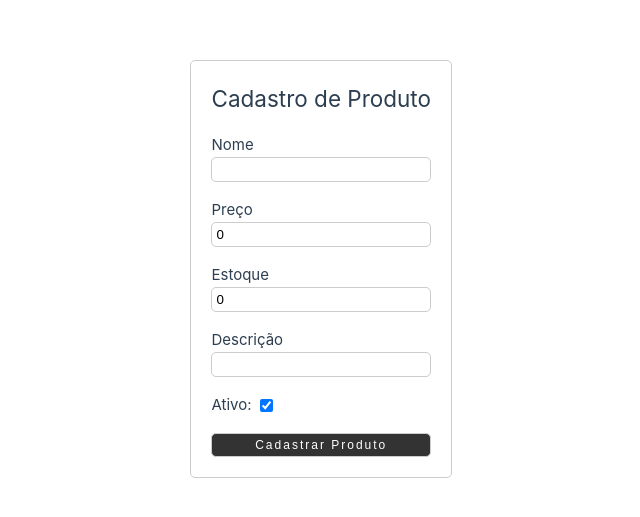
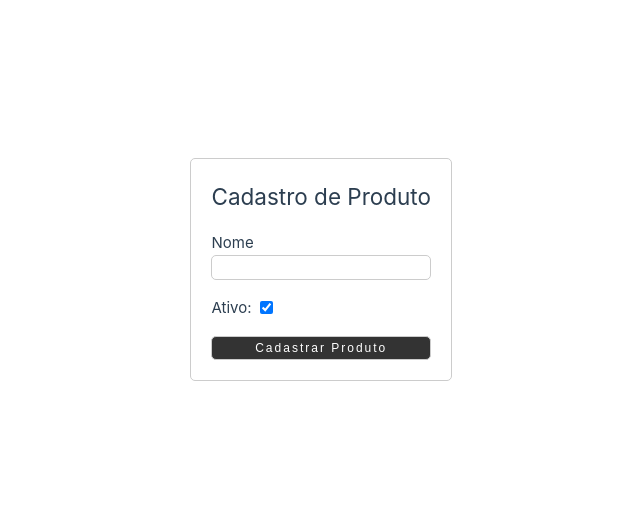
Before and after one commit to victorbeppler/App-Client-Management, a Vue app: page /register-product in a window 1280 px wide. Shown: the part 131-648 px from the top of the page, without its empty margins (188-828 px from the left). Built offline with nearby package versions, Linux system fonts and the light colour scheme.

Commit message:
:sparkles: removed fields

```diff
--- a/src/views/product/RegisterProductView.vue
+++ b/src/views/product/RegisterProductView.vue
@@ -5,18 +5,6 @@
       <div class="field">
         <label for="productName">Nome</label>
         <input id="productName" v-model="product.name" type="text" required class="input" />
-      </div>
-      <div class="field">
-        <label for="productPrice">Preço</label>
-        <input id="productPrice" v-model="product.price" type="number" class="input" />
-      </div>
-      <div class="field">
-        <label for="productQuantity">Estoque</label>
-        <input id="productQuantity" v-model="product.quantity" type="number" class="input" />
-      </div>
-      <div class="field">
-        <label for="productDescription">Descrição</label>
-        <input id="productDescription" v-model="product.description" type="text" class="input" />
       </div>
       <div class="fieldStatus">
         <label for="productActive">Ativo:</label>
@@ -33,9 +21,6 @@ export default {
     return {
       product: {
         name: '',
-        price: 0,
-        quantity: 0,
-        description: '',
         active: true
       }
     }
@@ -45,11 +30,10 @@ export default {
       let products = JSON.parse(localStorage.getItem('products')) || []
       products.push(this.product)
       localStorage.setItem('products', JSON.stringify(products))
-      console.log('Produto cadastrado:', this.product)
       this.resetForm()
     },
     resetForm() {
-      this.product = { name: '', price: 0, quantity: 0, description: '', active: true }
+      this.product = { name: '', active: true }
     }
   }
 }
--- a/src/views/product/SeeProductsView.vue
+++ b/src/views/product/SeeProductsView.vue
@@ -2,9 +2,6 @@
   <div class="product-list">
     <div v-for="product in products" :key="product.id" class="product-card">
       <h3>{{ product.name }}</h3>
-      <p>Preço: {{ product.price }}</p>
-      <p>Estoque: {{ product.quantity }}</p>
-      <p>Descrição: {{ product.description }}</p>
       <p>Status: {{ product.active ? 'Ativo' : 'Inativo' }}</p>
       <button @click="editProduct(product.id)" disabled>Editar</button>
       <button @click="deleteProduct(product.id)">Excluir</button>
```
